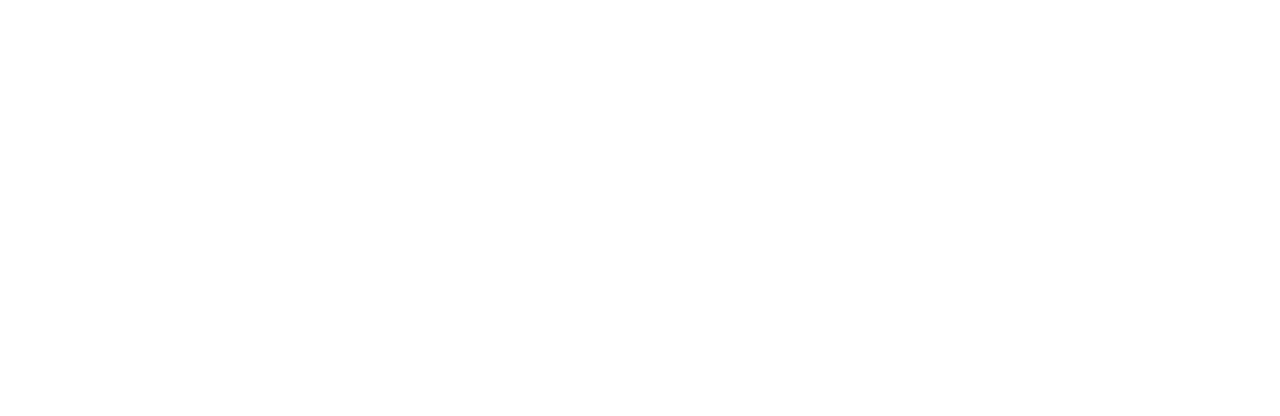
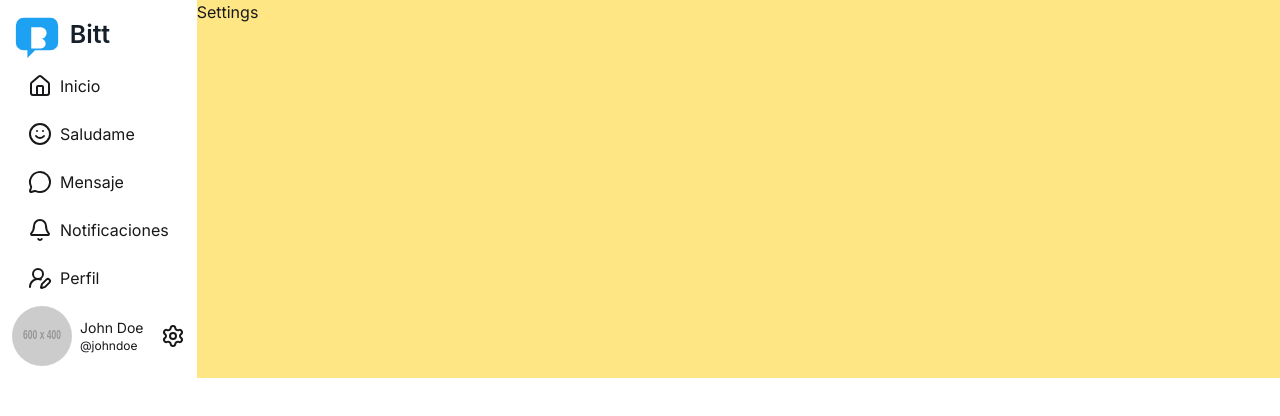
Before and after one commit to kemtch19/bitt-frontend, a React (Vite) app: page /settings in a window 1280 px wide. Before the commit this address had no page. Shown: the top 416 px of the page. Built offline with nearby package versions, Linux system fonts and the light colour scheme.

Commit message:
feat: add Settings page and integrate it into the application; update Sidebar for navigation

```diff
--- a/src/App.jsx
+++ b/src/App.jsx
@@ -6,6 +6,7 @@
 import { Notification } from "./page/Notification";
 import { Profile } from "./page/Profile";
 import { Message } from "./page/Message";
+import { Settings } from "./page/Settings";
 
 export const App = () => {
   // const user = null; /* probar el loading sin ningun usuario */
@@ -19,6 +20,7 @@
         <Route path="/notifications" element={<Notification />} />
         <Route path="/messages" element={<Message />} />
         <Route path="/profile" element={<Profile />} />
+        <Route path="/settings" element={<Settings />} />
       </Route>
     </Routes>
   );
--- a/src/components/Layout.jsx
+++ b/src/components/Layout.jsx
@@ -10,7 +10,6 @@
   return user ? (
     <div className="w-full flex">
       <Sidebar sidebarOpen={sidebarOpen} setSidebarOpen={setSidebarOpen} />
-
       <div className="flex-1 bg-amber-200">
         <Outlet />
       </div>
--- a/src/components/Sidebar.jsx
+++ b/src/components/Sidebar.jsx
@@ -2,11 +2,12 @@
   BellIcon,
   HomeIcon,
   MessageCircleIcon,
+  SettingsIcon,
   Smile,
   UserRoundPenIcon,
 } from "lucide-react";
 import logo1 from "../assets/logo-bitt.svg";
-import { NavLink } from "react-router-dom";
+import { Link, NavLink } from "react-router-dom";
 
 export const Sidebar = () => {
   const rutas = [
@@ -18,8 +19,9 @@
   ];
 
   return (
-    <div className="flex flex-col p-3">
-      <img className="" src={logo1}  />
+    <div className="flex flex-col justify-between p-3">
+      <div>
+        <img className="" src={logo1} />
         {rutas.map((r) => (
           <NavLink
             className={({ isActive }) =>
@@ -37,5 +39,21 @@
           </NavLink>
         ))}
       </div>
+      <div className=" flex justify-between items-center">
+        <div className="flex gap-2 items-center">
+          <img
+            className="rounded-full size-15 object-center"
+            src={"https://dummyimage.com/600x400/a827a8/0e1ab8.png&text=Image"}
+          />
+          <div className="flex flex-col">
+            <h3 className="text-sm">John Doe</h3>
+            <p className="text-xs">@johndoe</p>
+          </div>
+        </div>
+        <Link to={"/settings"}>
+          <SettingsIcon />
+        </Link>
+      </div>
+    </div>
   );
 };
--- /dev/null
+++ b/src/page/Settings.jsx
@@ -0,0 +1,9 @@
+export const Settings = () => {
+    // 🧠 Logic
+
+    return (
+        <>
+            <h1>Settings</h1>
+        </>
+    );
+};
```
Lines whose indentation alone changed are shown as unchanged.
